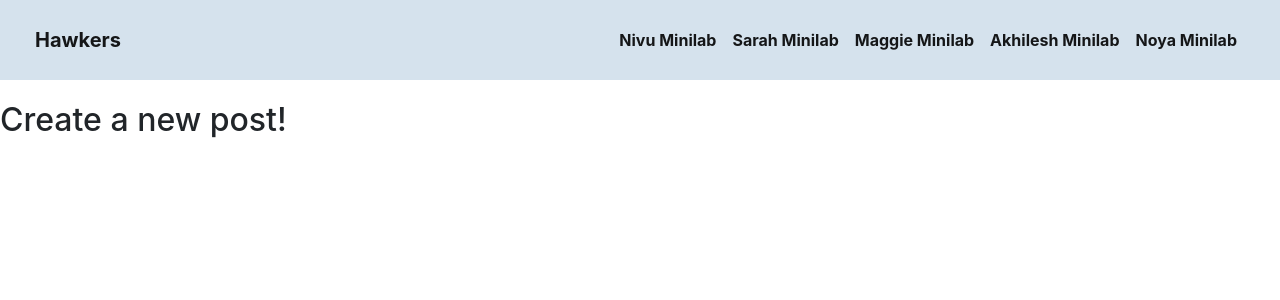
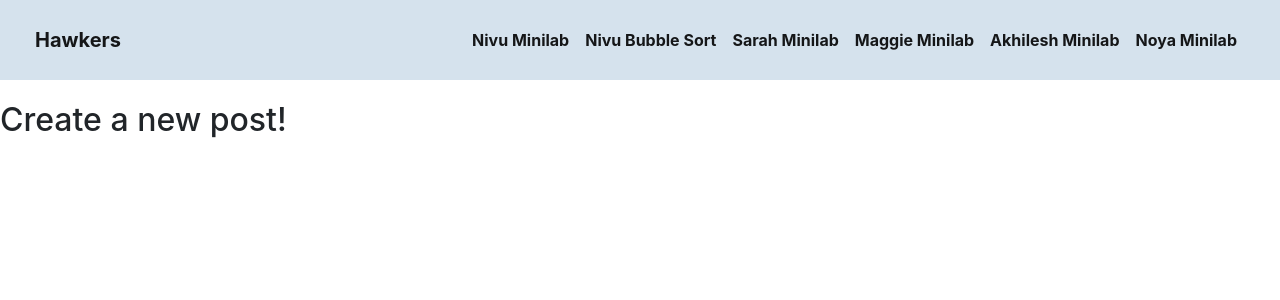
Before and after one commit to noyah81/p2ducks, a Flask app: page /createTweet in a window 1280 px wide. Shown: the top 300 px of the page. Run offline with Flask 2, Linux system fonts and the light colour scheme; parts of the project's set-up code (start-up, migrations or seed data) failed here and were passed over; some libraries are stand-ins or nearby versions.

Commit message:
nav for minilab

```diff
--- a/templates/nav.html
+++ b/templates/nav.html
@@ -7,6 +7,7 @@
         <div>
             <ul class="nav navbar-nav">
                 <li class="nav-item"><a class="nav-link active" href="/nivu/minilab-nivu"><strong>Nivu Minilab</strong></a></li>
+                <li class="nav-item"><a class="nav-link active" href="/nivu/bubble-sort-nivu"><strong>Nivu Bubble Sort</strong></a></li>
                 <li class="nav-item"><a class="nav-link active" href="/sarah/playlists"><strong>Sarah Minilab</strong></a></li>
                 <li class="nav-item"><a class="nav-link active" href="/maggie/minilab-maggie"><strong>Maggie Minilab</strong></a></li>
                 <li class="nav-item"><a class="nav-link active" href="/akhil/minilab-akhil"><strong>Akhilesh Minilab</strong></a></li>
```
